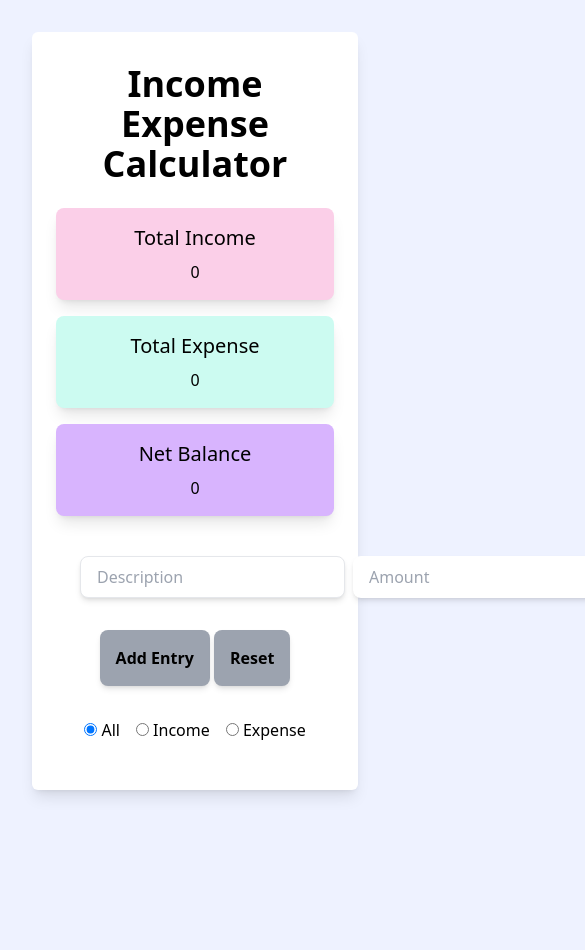
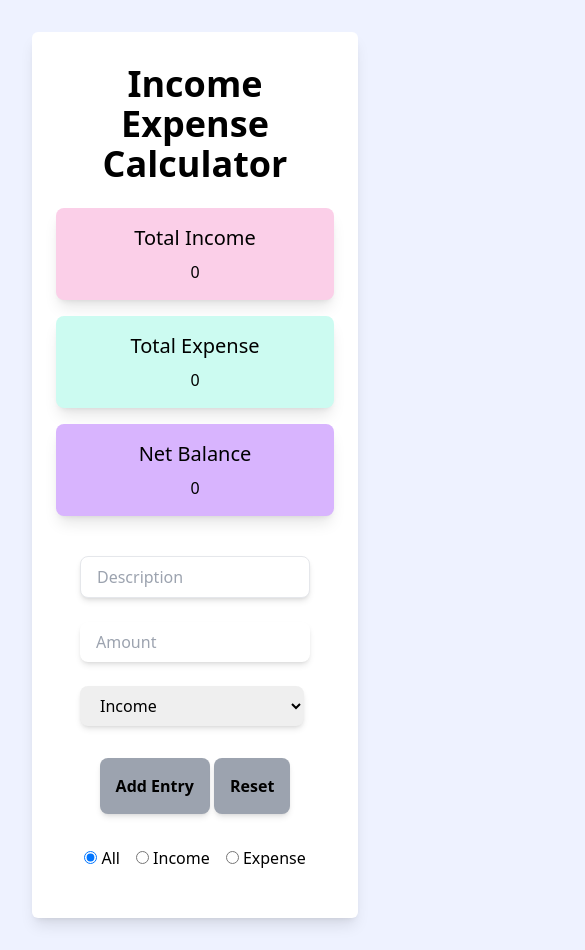
Before and after one commit to AgilaThiruchelvam18/B13-Task4-Todo, a plain HTML site: page index.html in a window 390 px wide. Shown: the top 950 px of the page, 585 px wide, since content can reach past the window. Before the commit the page ends 844 px from the top, so only its background shows below. Drawn offline with nearby package versions, Linux system fonts and the light colour scheme.

Commit message:
responsive build

```diff
--- a/index.html
+++ b/index.html
@@ -30,12 +30,12 @@
         </div>
         <div class="flex flex-col p-8">
             <form onsubmit="postData(); return false;">
-             <div class="flex gap-2">
+             <div class="w-full gap-2 grid grid-cols-1 md:grid-cols-3">
                 <input type=" text" id="description"
-                    class="flex-1 border border-gray py-2 mb-4 rounded-lg shadow-md px-4 " placeholder="Description" required>
-            <input type="number" id="amount" class=" flex-1  border-gray py-2 mb-4 rounded-lg shadow-md px-4"
+                    class=" border border-gray py-2 mb-4 rounded-lg shadow-md px-4 " placeholder="Description" required>
+            <input type="number" id="amount" class="border-gray py-2 mb-4 rounded-lg shadow-md px-4"
                     placeholder="Amount" required>
-                <select id="type" class="flex-1 w-52 py-2 mb-4 rounded-lg shadow-md fold-bold px-4 relative">
+                <select id="type" class=" max-w-56 py-2 mb-4 rounded-lg shadow-md fold-bold px-4 relative">
                     <option name="Income" value="Income" selected>Income</option>
                     <option name="Expense" value="Expense" >Expense</option>
                 </select>
```
